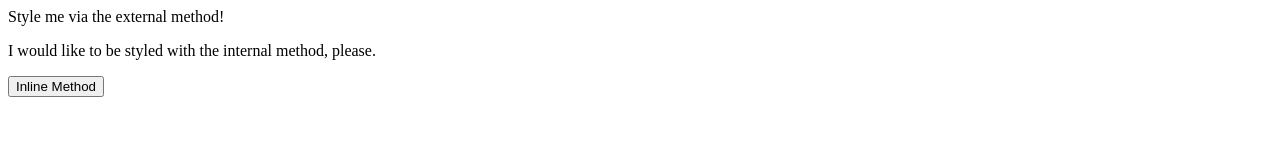
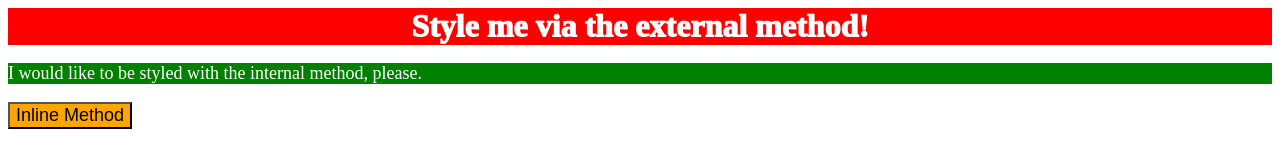
Before and after one commit to Ciaran931/01-css-methods, a plain HTML site: page index.html in a window 1280 px wide. Drawn offline with Linux system fonts and the light colour scheme.

Commit message:
Finish 01 CSS Assignment

```diff
--- a/index.html
+++ b/index.html
@@ -5,10 +5,18 @@
     <meta http-equiv="X-UA-Compatible" content="IE=edge">
     <meta name="viewport" content="width=device-width, initial-scale=1.0">
     <title>Methods for Adding CSS</title>
+    <link rel="stylesheet" href="styles.css">
+
+    <style>
+      p {background-color: green;
+      color: white;
+      font-size: 18px;}
+    </style>
   </head>
+
   <body>
     <div>Style me via the external method!</div>
     <p>I would like to be styled with the internal method, please.</p>
-    <button>Inline Method</button>
+    <button style="background-color: orange; font-size: 18px;">Inline Method</button>
   </body>
 </html>
--- a/styles.css
+++ b/styles.css
@@ -0,0 +1,7 @@
+/* styles.css */
+
+div {background-color: red;
+    color: white;
+    text-align: center;
+    font-weight: 1000;
+    font-size: 32px;}
```
